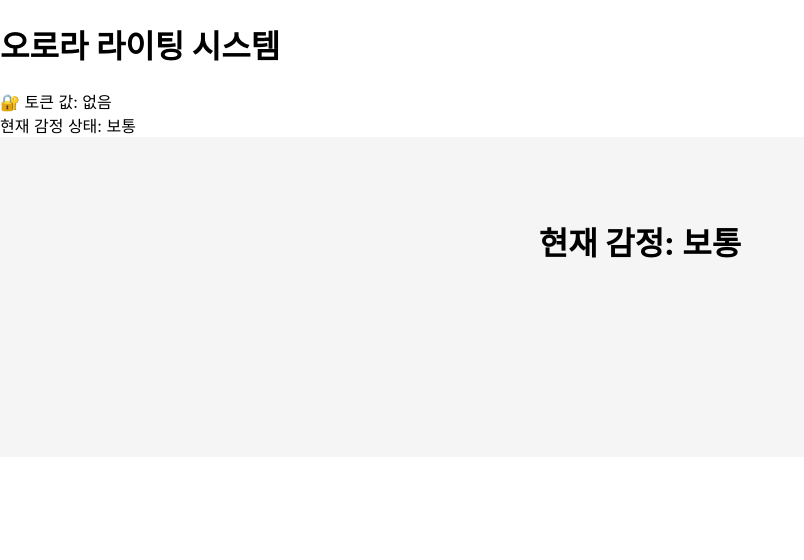
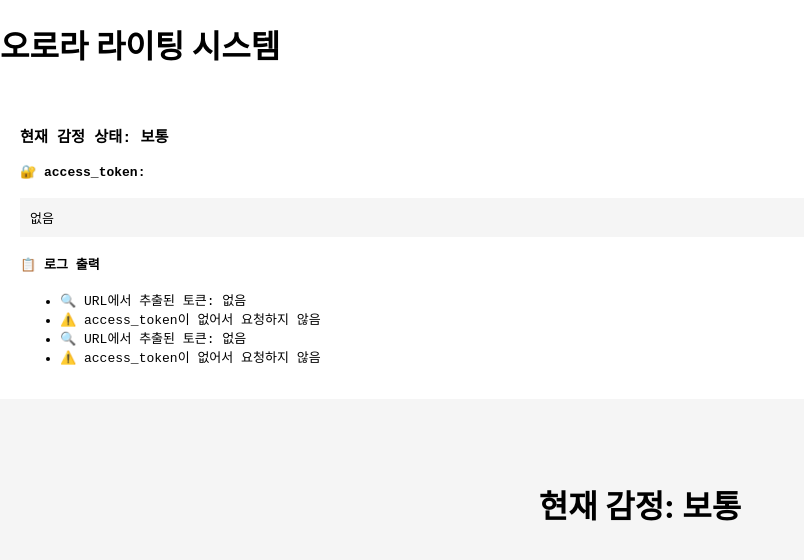
Before and after one commit to yoona96/aurora-lighting-system, a React (Create React App) app in the folder frontend/: page / in a window 1280 px wide. Shown: the top 560 px of the page, without its empty margins (0-804 px from the left). Built offline with nearby package versions, Linux system fonts and the light colour scheme.

Commit message:
프론트 로깅 추가

```diff
--- a/frontend/src/components/LiveEmotionPlayer.js
+++ b/frontend/src/components/LiveEmotionPlayer.js
@@ -2,35 +2,43 @@ import React, { useEffect, useState } from "react";
 
 function LiveEmotionPlayer({ onEmotionChange, interval = 5000 }) {
   const [emotion, setEmotion] = useState("보통");
-  const [token, setToken] = useState(null); // 🔍 테스트 출력용
+  const [token, setToken] = useState(null);          // 화면에 표시할 토큰
+  const [log, setLog] = useState([]);                // 화면에 누적 출력할 로그
 
   useEffect(() => {
-    // URL에서 access_token 추출
     const queryParams = new URLSearchParams(window.location.search);
     let extractedToken = queryParams.get("access_token");
-
-    console.log("🧪 추출된 토큰:", extractedToken);
 
     if (!extractedToken && window.location.hash) {
       const hashParams = new URLSearchParams(window.location.hash.substring(1));
       extractedToken = hashParams.get("access_token");
     }
 
-    setToken(extractedToken); // 화면 출력용 상태 저장
+    setToken(extractedToken);
+    setLog(prev => [...prev, `🔍 URL에서 추출된 토큰: ${extractedToken || "없음"}`]);
 
     const fetchEmotion = async () => {
       try {
+        setLog(prev => [...prev, "📡 감정 요청 시작..."]);
+
         const response = await fetch("https://aurora-lighting-system.onrender.com/emotion-now", {
           method: "POST",
           headers: { "Content-Type": "application/json" },
           body: JSON.stringify({ access_token: extractedToken })
         });
 
+        if (!response.ok) {
+          const errorText = await response.text();
+          setLog(prev => [...prev, `❌ 응답 실패: ${response.status} ${response.statusText}`, errorText]);
+          return;
+        }
+
         const data = await response.json();
         setEmotion(data.emotion);
         onEmotionChange(data.emotion);
+        setLog(prev => [...prev, `✅ 감정 수신: ${data.emotion}`]);
       } catch (err) {
-        console.error("감정 요청 실패:", err);
+        setLog(prev => [...prev, `❌ 네트워크 오류: ${err.message}`]);
       }
     };
 
@@ -38,13 +46,25 @@ function LiveEmotionPlayer({ onEmotionChange, interval = 5000 }) {
       fetchEmotion(); // 최초 1회
       const intervalId = setInterval(fetchEmotion, interval);
       return () => clearInterval(intervalId);
+    } else {
+      setLog(prev => [...prev, "⚠️ access_token이 없어서 요청하지 않음"]);
     }
   }, [interval, onEmotionChange]);
 
   return (
-    <div>
-      <div>🔐 토큰 값: {token || "없음"}</div>
-      <div>현재 감정 상태: {emotion}</div>
+    <div style={{ padding: "20px", fontFamily: "monospace" }}>
+      <h3>현재 감정 상태: {emotion}</h3>
+      <h4>🔐 access_token:</h4>
+      <div style={{ wordWrap: "break-word", background: "#f5f5f5", padding: "10px" }}>
+        {token || "없음"}
+      </div>
+
+      <h4>📋 로그 출력</h4>
+      <ul style={{ textAlign: "left" }}>
+        {log.map((line, index) => (
+          <li key={index}>{line}</li>
+        ))}
+      </ul>
     </div>
   );
 }
```
Also changed, not shown: 1 other file (tests, documents, lock files or other folders).
